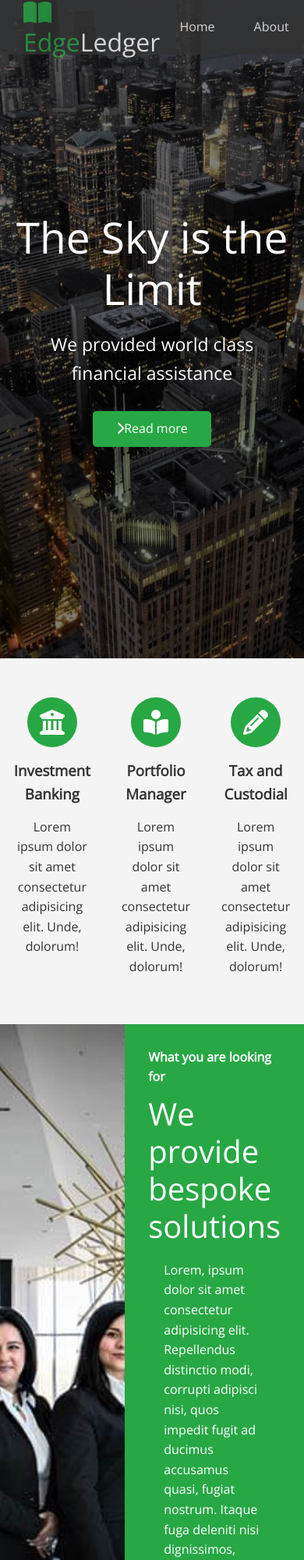
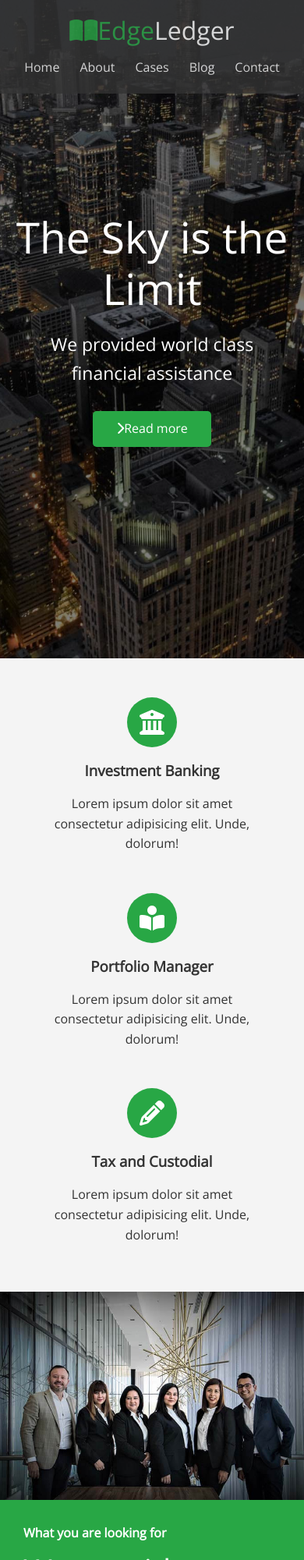
Before and after one commit to neebuntoum/Traversy_Media_Project_EdgeLedger, a plain HTML site: page index.html in a window 390 px wide. Shown: the top 2000 px of the page at 78% size. Drawn offline with nearby package versions, Linux system fonts and the light colour scheme.

Commit message:
media queries done

```diff
--- a/css/style.css
+++ b/css/style.css
@@ -191,3 +191,31 @@ img {
 .footer .social > * {
   margin-right: 30px;
 }
+
+/* mobile */
+
+@media(max-width:768px) {
+  .navbar {
+    flex-direction: column;
+    height: 120px;
+    padding: 20px;
+  }
+
+  .navbar a {
+    padding: 10px 10px;
+    margin: 0 3px;
+  }
+
+  .flex-items {
+    flex-direction: column;
+  }
+
+  .flex-columns .column, .flex-grid .column{
+    flex: 100%;
+    max-width: 100%;
+  }
+
+  .team img {
+    width: 70%;
+  }
+}
```
